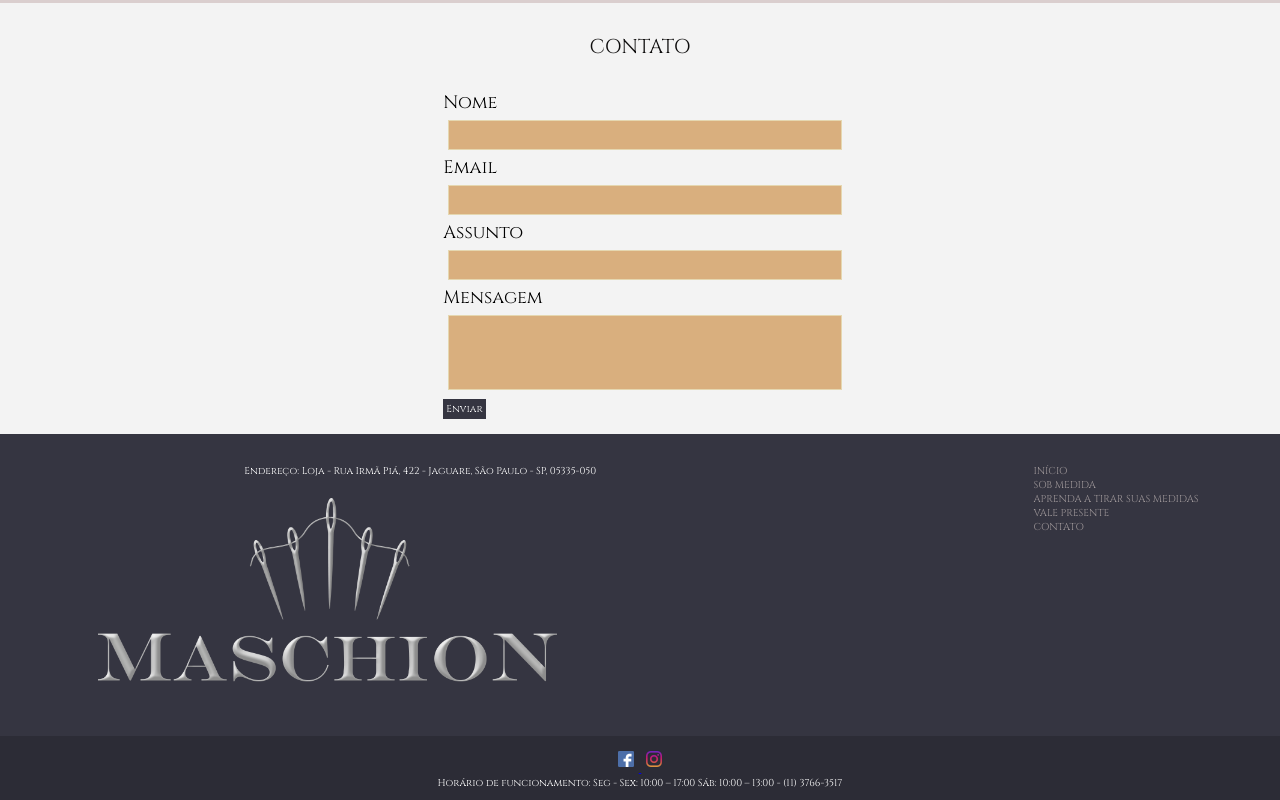
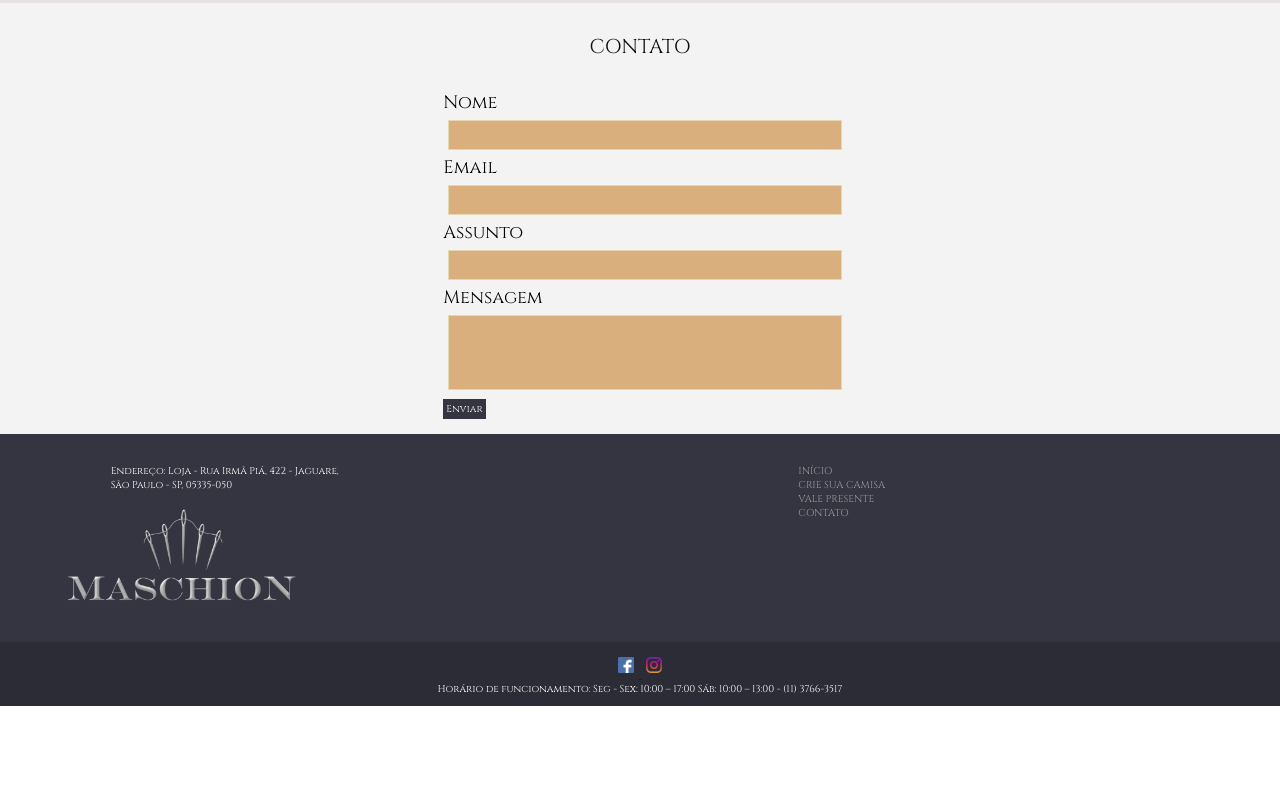
Before and after one commit to jumaschion/maschion-site, a plain HTML site: page home.html in a window 1280 px wide. Shown: the part 789-1589 px from the top of the page. After the commit the page ends 1495 px from the top, so only its background shows below. Drawn offline with Linux system fonts and the light colour scheme.

Commit message:
Alteração no footer e altura da navbar

```diff
--- a/index.html
+++ b/home.html
@@ -22,8 +22,7 @@
 
         <ul class="menulist">
             <li><a class="menuitems" href="#">Início</a></li>
-            <li><a class="menuitems" href="#">Sob Medida</a></li>
-            <li><a class="menuitems" href="#">Aprenda a tirar suas medidas</a></li>
+            <li><a class="menuitems" href="#">Crie sua camisa</a></li>
             <li><a class="menuitems" href="#">Vale Presente</a></li>
             <li><a class="menuitems" href="#">Contato</a></li>
         </ul>
@@ -41,10 +40,7 @@
                     <a class="topbar__menu-link" href="#"> Início </a>
                 </li>
                 <li class="topbar__menu-item">
-                    <a class="topbar__menu-link" href="#"> Sob Medida </a>
-                </li>
-                <li class="topbar__menu-item">
-                    <a class="topbar__menu-link" href="#"> Aprenda a tirar suas medidas </a>
+                    <a class="topbar__menu-link" href="#"> Crie sua camisa </a>
                 </li>
                 <li class="topbar__menu-item">
                     <a class="topbar__menu-link" href="#"> Vale Presente </a>
@@ -134,7 +130,7 @@
                         05335-050
                     </p>
                     <div class="footer-logo">
-                        <img class="logo" src="img/logo.png">
+                        <img class="logo logo-footer" src="img/logo.png">
                     </div>
                 </div>
 
@@ -144,10 +140,7 @@
                             <a class="footer__menu-link" href="#"> Início </a>
                         </li>
                         <li class="footer__menu-item">
-                            <a class="footer__menu-link" href="#"> Sob Medida </a>
-                        </li>
-                        <li class="footer__menu-item">
-                            <a class="footer__menu-link" href="#"> Aprenda a tirar suas medidas </a>
+                            <a class="footer__menu-link" href="#"> Crie sua camisa </a>
                         </li>
                         <li class="footer__menu-item">
                             <a class="footer__menu-link" href="#"> Vale Presente </a>
--- a/sass/style.scss
+++ b/sass/style.scss
@@ -258,7 +258,7 @@
 /* ABOUT */
 
 .sobre {
-    background-color: #b9a3a386;
+    background-color: #b8afaf5b;
     margin: 0 auto;
     position: absolute;
 }
@@ -348,10 +348,9 @@ footer {
 
 }
 
-
 .footer-menu {
     display: flex;
-    padding-left: 35px;
+    width: 140%;
 }
 
 .footer-bottom {
@@ -381,9 +380,7 @@ footer {
     padding: 5px;
 }
 
-.footer-logo{
-    margin: 5px auto;
-}
+
 
 
 /* PAGE 2 */
@@ -420,3 +417,9 @@ footer {
     padding: 10px;
     text-align: center;
 }
+
+.logo-footer {
+    width: 60%;
+    margin-left: 30px;
+    margin-top: 10px;
+}
--- a/script/script.js
+++ b/script/script.js
@@ -18,7 +18,7 @@ close.addEventListener("click", function(){
 
 function navToggle() {
 	//to close
-	if (nav.style.height <= "300px") {
+	if (nav.style.height <= "235px") {
 	nav.style.height = "50px";
 	main.style.marginTop = "0px";
 
@@ -32,7 +32,7 @@ function navToggle() {
 	}
 	//to open
 	else if (nav.style.height <= "50px") {
-	nav.style.height = "300px";
+	nav.style.height = "235px";
 
     	var i = 0;
     	for (i = 0; i < menu.length; i++){
```
Also changed, not shown: camisas.html (renamed from page2.html, +4 -11 lines), css/style.css, 1 other file.
